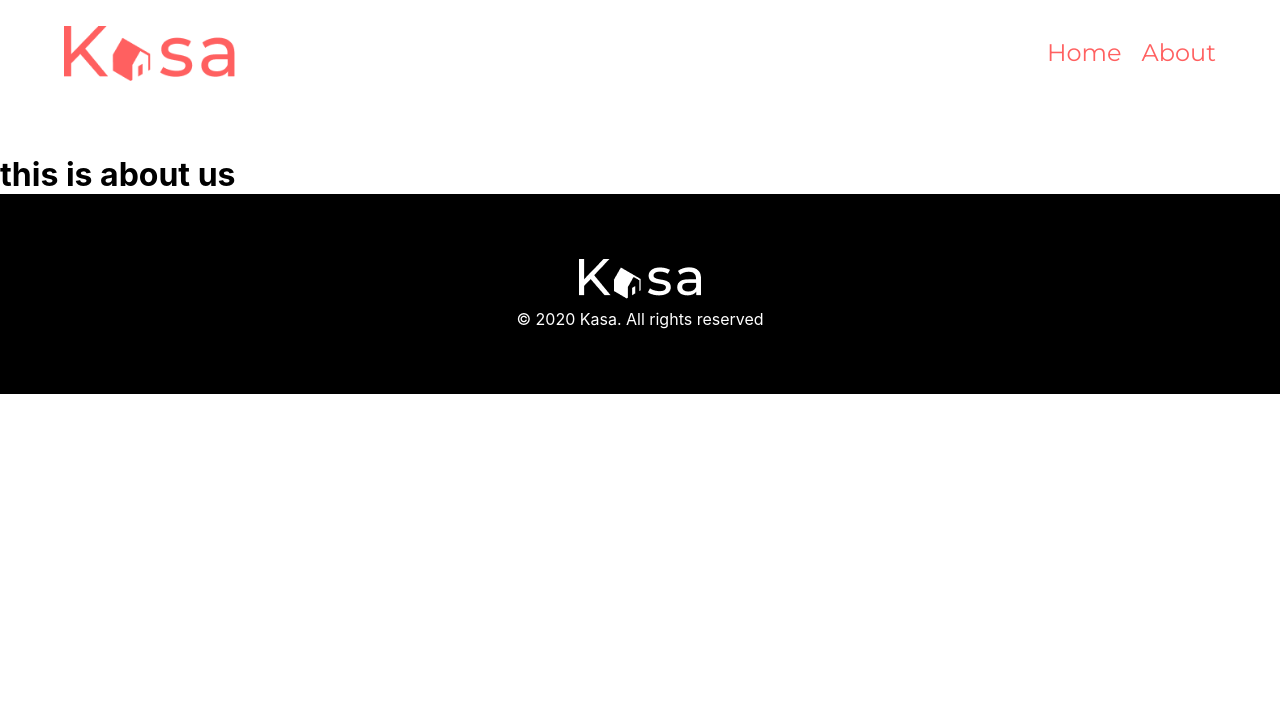
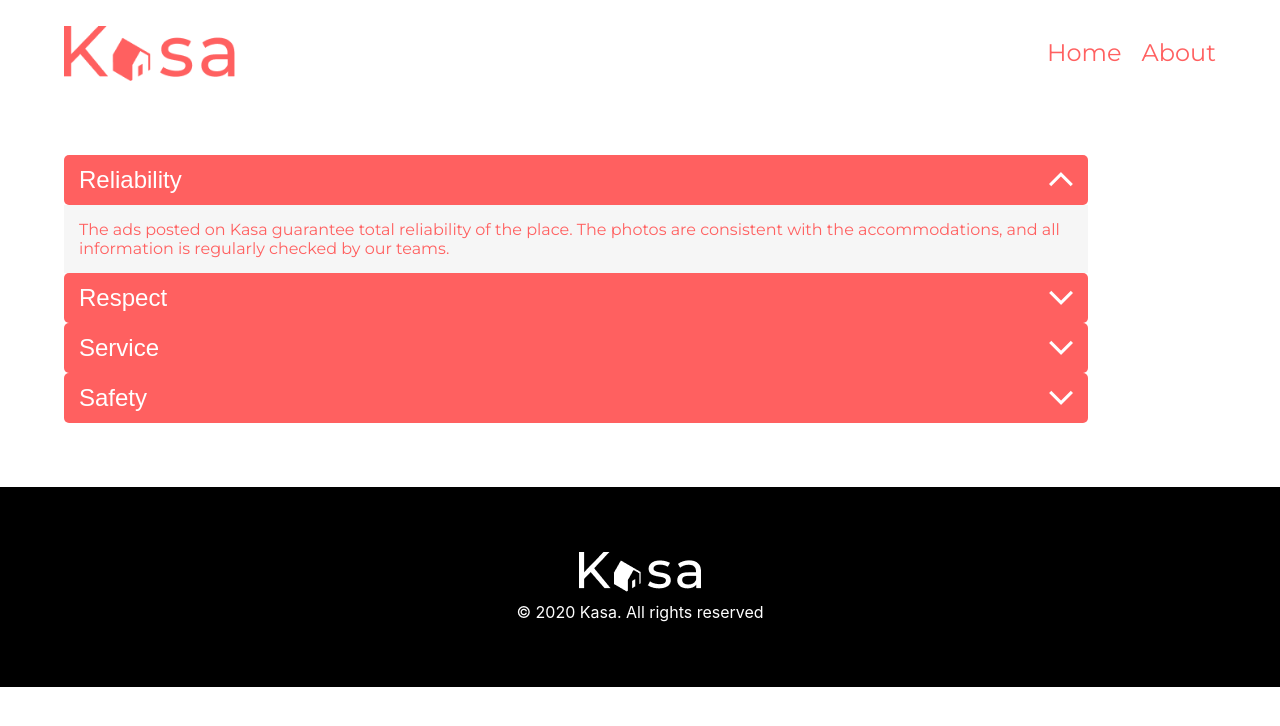
Before and after one commit to AmandaAbarte/amandaabarte_120522_p11, a React (Create React App) app: page /about in a window 1280 px wide. Shown: the top 726 px of the page. Built offline with nearby package versions, Linux system fonts and the light colour scheme.

Commit message:
handles dropdowns in about menu

```diff
--- a/src/App.css
+++ b/src/App.css
@@ -222,6 +222,7 @@ footer img {
       -ms-flex-direction: column;
           flex-direction: column;
   color: #ff6060;
+  height: 80%;
 }
 
 .error h1 {
@@ -243,4 +244,61 @@ footer img {
   color: #ff6060;
   margin: 70px;
 }
+
+@media (max-width: 768px) {
+  .error h1 {
+    font-size: 96px;
+  }
+  .error P {
+    font-size: 18px;
+  }
+}
+
+.about {
+  margin: 5%;
+  font-family: "Montserrat";
+  font-style: normal;
+  width: 80%;
+}
+
+.about .dropdown {
+  display: -webkit-box;
+  display: -ms-flexbox;
+  display: flex;
+  -webkit-box-orient: vertical;
+  -webkit-box-direction: normal;
+      -ms-flex-direction: column;
+          flex-direction: column;
+  -webkit-box-pack: center;
+      -ms-flex-pack: center;
+          justify-content: center;
+}
+
+.about .dropdown button {
+  width: 100%;
+  background-color: #ff6060;
+  display: -webkit-box;
+  display: -ms-flexbox;
+  display: flex;
+  -webkit-box-pack: justify;
+      -ms-flex-pack: justify;
+          justify-content: space-between;
+  -webkit-box-align: center;
+      -ms-flex-align: center;
+          align-items: center;
+  padding: 15px;
+  height: 50px;
+  font-weight: 500;
+  font-size: 24px;
+  line-height: 142.6%;
+  border-radius: 5px;
+  border: none;
+  color: white;
+}
+
+.about .dropdown .content {
+  padding: 15px;
+  background-color: #f6f6f6;
+  color: #ff6060;
+}
 /*# sourceMappingURL=App.css.map */
--- a/src/App.scss
+++ b/src/App.scss
@@ -1,6 +1,7 @@
 * {
   margin: auto 0;
 }
+
 @import url("https://fonts.googleapis.com/css2?family=Montserrat&display=swap");
 
 @mixin main-margins {
@@ -173,4 +174,5 @@ footer {
 }
 
 
-@import "./styling/Error"
+@import "./styling/Error";
+@import "./styling/About";
--- a/src/Components/About.jsx
+++ b/src/Components/About.jsx
@@ -1,7 +1,50 @@
 import React from "react";
+import Dropdown from "./Dropdown";
 
 export default function About() {
-    return(
-        <h1> this is about us</h1>
-    )
+  const [dropdown, setDropdown] = React.useState([
+    {
+      title: "Reliability",
+      descriprion:
+        "The ads posted on Kasa guarantee total reliability of the place. The photos are consistent with the accommodations, and all information is regularly checked by our teams.",
+      isActive: true,
+    },
+    {
+      title: "Respect",
+      descriprion:
+        "Caring is one of the founding values of Kasa. Any discriminatory behavior or disruptive behavior in the neighborhood will result in exclusion from our platform.",
+      isActive: false,
+    },
+    {
+      title: "Service",
+      descriprion:
+        "Our teams are at your disposal to provide you with the best experience. Please do not hesitate to contact us if you have any questions",
+      isActive: false,
+    },
+    {
+      title: "Safety",
+      descriprion:
+        "Safety is Kasa's priority. Both for our guests and for travelers, each accommodation is compliant with the safety criteria established by our services. By leaving a note for both the host and the tenant, our teams can verify that the standards are respected. We also organize workshops on home security for our guests.",
+      isActive: false,
+    },
+  ]);
+
+  function handleDropdown(title) {
+    setDropdown((prevDropdown) => {
+      return prevDropdown.map((drop) => {
+        return drop.title === title
+          ? { ...drop, isActive: !drop.isActive }
+          : drop;
+      });
+    });
+  }
+  const allitems = dropdown.map(item => (
+      <Dropdown
+      key={item.title}
+      isActive={item.isActive}
+      toggle={() => handleDropdown(item.title)}
+      title={item.title}
+      descriprion={item.descriprion}/>
+  ))
+  return <div className="about">{allitems}</div>;
 }
--- /dev/null
+++ b/src/Components/Dropdown.jsx
@@ -0,0 +1,25 @@
+import React from "react";
+import arrow from "../Assets/arrow.png";
+
+export default function Dropdown(props) {
+
+
+    const visible = {
+      display: props.isActive ? "block" : "none",
+    };
+    const arrowDirection = {
+      transform: props.isActive ? "rotate(0deg)" : "rotate(180deg)",
+    };
+
+    return (
+      <div className="dropdown">
+        <button type="button" className="collapsible" onClick={props.toggle}>
+          {props.title}
+          <img src={arrow} style={arrowDirection}></img>
+        </button>
+        <div className="content" style={visible}>
+          {props.descriprion}
+        </div>
+      </div>
+    )
+}
--- /dev/null
+++ b/src/styling/_About.scss
@@ -0,0 +1,30 @@
+.about {
+  @include main-margins();
+  @include primary-font();
+  width: 80%;
+  .dropdown {
+    display: flex;
+    flex-direction: column;
+    justify-content: center;
+      button {
+        width: 100%;
+        background-color: $primary-colour;
+        display: flex;
+        justify-content: space-between;
+        align-items: center;
+        padding: 15px;
+        height: 50px;
+        font-weight: 500;
+        font-size: 24px;
+        line-height: 142.6%;
+        border-radius: 5px;
+        border: none;
+        color: white;
+      }
+      .content {
+        padding: 15px;
+        background-color: #f6f6f6;
+        color: $primary-colour;
+      }
+  }
+}
```
Also changed, not shown: src/styling/_Error.scss (+12 -0 lines), src/Assets/arrow.png (added), 1 other file (tests, documents, lock files or other folders).
